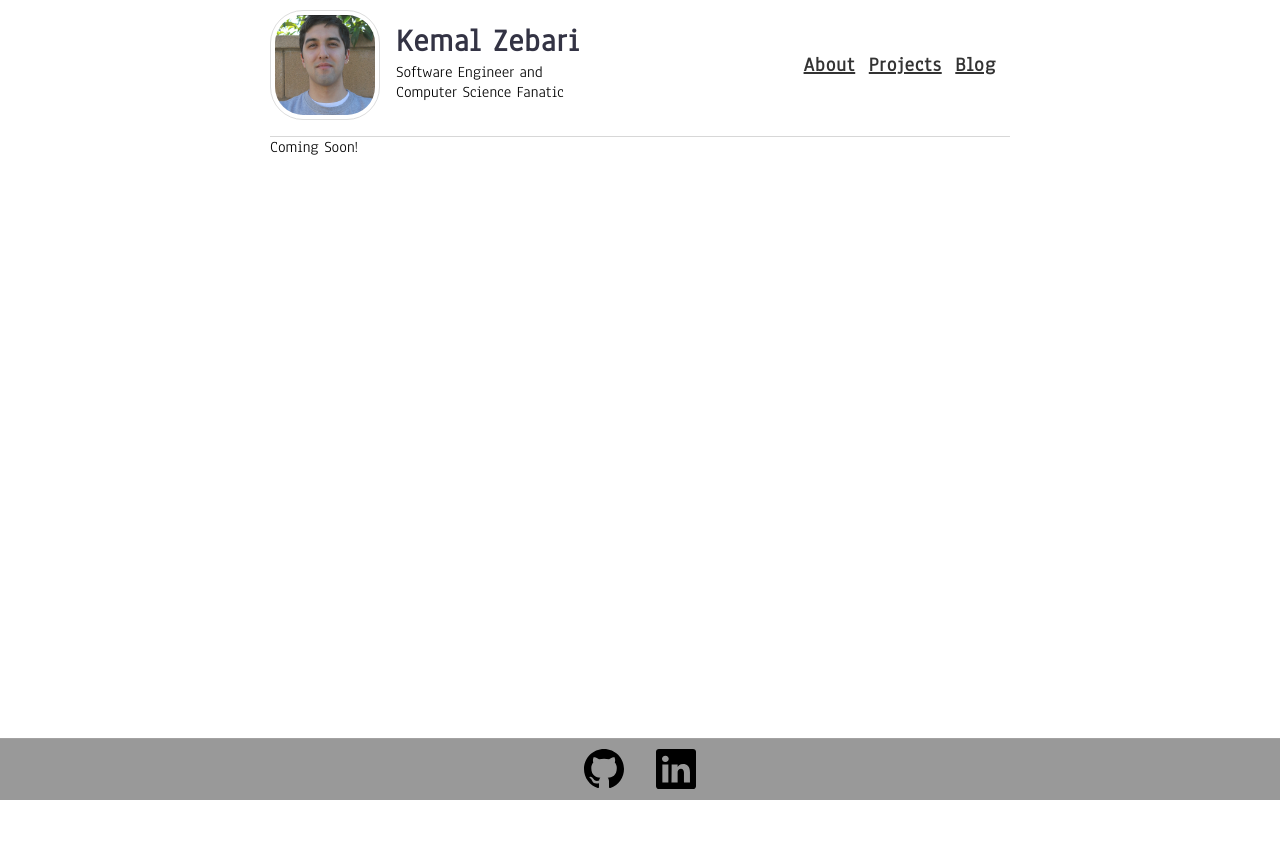
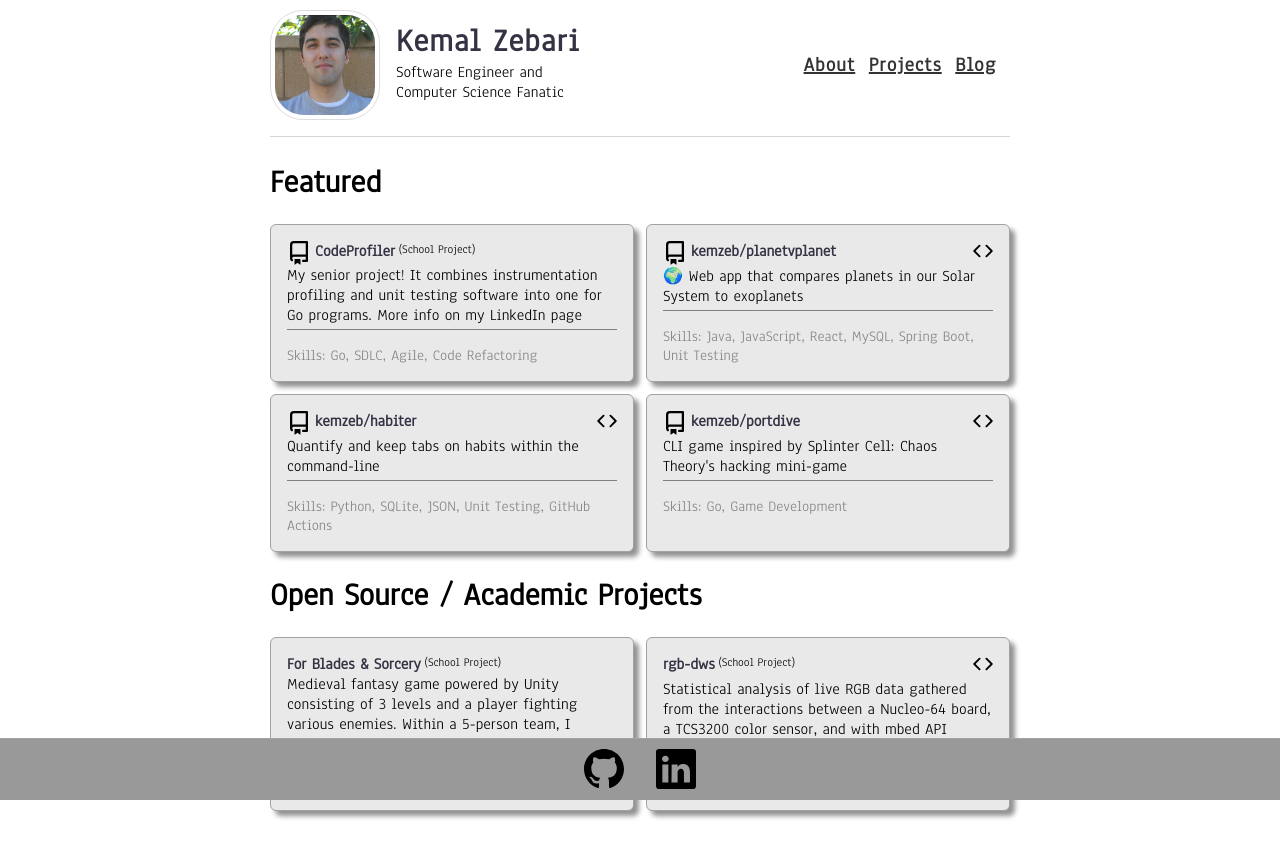
Before and after one commit to kemzeb/kemzeb.github.io, a React (Create React App) app: page /projects in a window 1280 px wide. Shown: the top 858 px of the page. Before the commit the page ends 800 px from the top, so only its background shows below. Built offline with nearby package versions, Linux system fonts and the light colour scheme.

Commit message:
feat: Implement Projects page
Also add a piece of text to distinguish between personal and school
projects. This snapshot also fixes a bug with the source code link
not disappearing when there is no link provided for a project.

```diff
--- a/src/components/ProjectCards.css
+++ b/src/components/ProjectCards.css
@@ -33,6 +33,11 @@
     fill: #4183C4;
 }
 
+.school-project {
+    margin-left: 4px;
+    font-size: 12px;
+}
+
 .desc {
     border-bottom: 1px solid grey;
     padding-bottom: 4px;
--- a/src/components/ProjectCards.js
+++ b/src/components/ProjectCards.js
@@ -1,13 +1,14 @@
 import "./ProjectCards.css";
 
-function ProjectCard({ name, href, desc, skills, isPinned }) {
+function ProjectCard({ name, href, desc, skills, isPinned, isAcademic }) {
+  console.log(name, isAcademic)
   return (
     <div className="project-card">
       <div className="top-container">
         <div className="name-container">
 
-          {isPinned === true && (
-            <svg className="pinned" viewBox="0 0 16 16" version="1.1" aria-hidden="true" height="1" width="1">
+          {isPinned && (
+            <svg className="pinned" viewBox="0 0 16 16" version="1.1" aria-hidden="true">
               <path
                 fillRule="evenodd"
                 d="M2 2.5A2.5 2.5 0 014.5 0h8.75a.75.75 0 01.75.75v12.5a.75.75 0 01-.75.75h-2.5a.75.75 0 110-1.5h1.75v-2h-8a1 1 0 00-.714 1.7.75.75 0 01-1.072 1.05A2.495 2.495 0 012 11.5v-9zm10.5-1V9h-8c-.356 0-.694.074-1 .208V2.5a1 1 0 011-1h8zM5 12.25v3.25a.25.25 0 00.4.2l1.45-1.087a.25.25 0 01.3 0L8.6 15.7a.25.25 0 00.4-.2v-3.25a.25.25 0 00-.25-.25h-3.5a.25.25 0 00-.25.25z"
@@ -17,12 +18,17 @@ function ProjectCard({ name, href, desc, skills, isPinned }) {
           <div className="project-name">
             {name}
           </div>
+          {isAcademic && (
+            <div className="school-project">(School Project)</div>
+          )}
         </div>
-        <a href={href} target="_blank" rel="noreferrer">
-          <svg className="source-code-link" height="20" viewBox="0 0 16 16" width="20">
-            <path fill-rule="evenodd" d="M4.72 3.22a.75.75 0 011.06 1.06L2.06 8l3.72 3.72a.75.75 0 11-1.06 1.06L.47 8.53a.75.75 0 010-1.06l4.25-4.25zm6.56 0a.75.75 0 10-1.06 1.06L13.94 8l-3.72 3.72a.75.75 0 101.06 1.06l4.25-4.25a.75.75 0 000-1.06l-4.25-4.25z"></path>
-          </svg>
-        </a>
+        {href && (
+          <a href={href} target="_blank" rel="noreferrer">
+            <svg className="source-code-link" height="20" viewBox="0 0 16 16" width="20">
+              <path fillRule="evenodd" d="M4.72 3.22a.75.75 0 011.06 1.06L2.06 8l3.72 3.72a.75.75 0 11-1.06 1.06L.47 8.53a.75.75 0 010-1.06l4.25-4.25zm6.56 0a.75.75 0 10-1.06 1.06L13.94 8l-3.72 3.72a.75.75 0 101.06 1.06l4.25-4.25a.75.75 0 000-1.06l-4.25-4.25z"></path>
+            </svg>
+          </a>
+        )}
       </div>
       <div className="desc">{desc}</div>
       <div className="skills">Skills: {skills.join(", ")}</div>
@@ -41,10 +47,29 @@ function ProjectCards({ projects }) {
           desc={project.desc}
           skills={project.skills}
           isPinned={project.isPinned}
+          isAcademic={project.isAcademic}
         />
       ))}
     </div>
   );
 }
 
+function DetailedProjectCards({ detailedProjects }) {
+  return (
+    <div className="project-cards">
+      {detailedProjects.map((project, idx) => (
+        <ProjectCard
+          key={idx} // If projects adds or deletes elements, find an alternative way to create unique keys
+          name={project.name}
+          href={project.href}
+          desc={project.desc}
+          skills={project.skills}
+          isPinned={project.isPinned}
+        />
+      ))}
+    </div>
+  );
+}
+
+export { DetailedProjectCards };
 export default ProjectCards;
--- /dev/null
+++ b/src/pages/Projects.css
@@ -0,0 +1,3 @@
+.projects-container {
+    margin-top: 1.5em;
+}
--- a/src/pages/Projects.js
+++ b/src/pages/Projects.js
@@ -1,5 +1,62 @@
+import "./Projects.css"
+import ProjectCards from "../components/ProjectCards";
+
 function Projects() {
-  return "Coming Soon!";
+  const featuredProjects = [
+    {
+      name: "CodeProfiler",
+      desc: "My senior project! It combines instrumentation profiling and unit testing software into one for Go programs. More info on my LinkedIn page",
+      skills: ["Go", "SDLC", "Agile", "Code Refactoring"],
+      isPinned: true,
+      isAcademic: true,
+    },
+    {
+      name: "kemzeb/planetvplanet",
+      href: "https://github.com/kemzeb/planetvplanet",
+      desc: "🌍 Web app that compares planets in our Solar System to exoplanets",
+      skills: ["Java", "JavaScript", "React", "MySQL", "Spring Boot", "Unit Testing"],
+      isPinned: true,
+    },
+    {
+      name: "kemzeb/habiter",
+      href: "https://github.com/kemzeb/habiter",
+      desc: "Quantify and keep tabs on habits within the command-line",
+      skills: ["Python", "SQLite", "JSON", "Unit Testing", "GitHub Actions"],
+      isPinned: true,
+    },
+    {
+      name: "kemzeb/portdive",
+      href: "https://github.com/kemzeb/portdive",
+      desc: "CLI game inspired by Splinter Cell: Chaos Theory's hacking mini-game",
+      skills: ["Go", "Game Development"],
+      isPinned: true,
+    },
+  ];
+
+  const otherProjects = [
+    {
+      name: "For Blades & Sorcery",
+      desc: "Medieval fantasy game powered by Unity consisting of 3 levels and a player fighting various enemies. Within a 5-person team, I implemented the enemy AI logic",
+      skills: ["C#", "Unity", "Trello", "CI", "Game Development"],
+      isAcademic: true,
+    },
+    {
+      name: "rgb-dws",
+      href: "https://os.mbed.com/users/kemzebra/code/rgb-data-with-stats/",
+      desc: "Statistical analysis of live RGB data gathered from the interactions between a Nucleo-64 board, a TCS3200 color sensor, and with mbed API",
+      skills: ["C++", "Embedded Systems"],
+      isAcademic: true,
+    },
+  ];
+
+  return (
+    <main className="projects-container">
+      <h1>Featured</h1>
+      <ProjectCards projects={featuredProjects} />
+      <h1>Open Source / Academic Projects</h1>
+      <ProjectCards projects={otherProjects} />
+    </main>
+  );
 }
 
 export default Projects;
```
